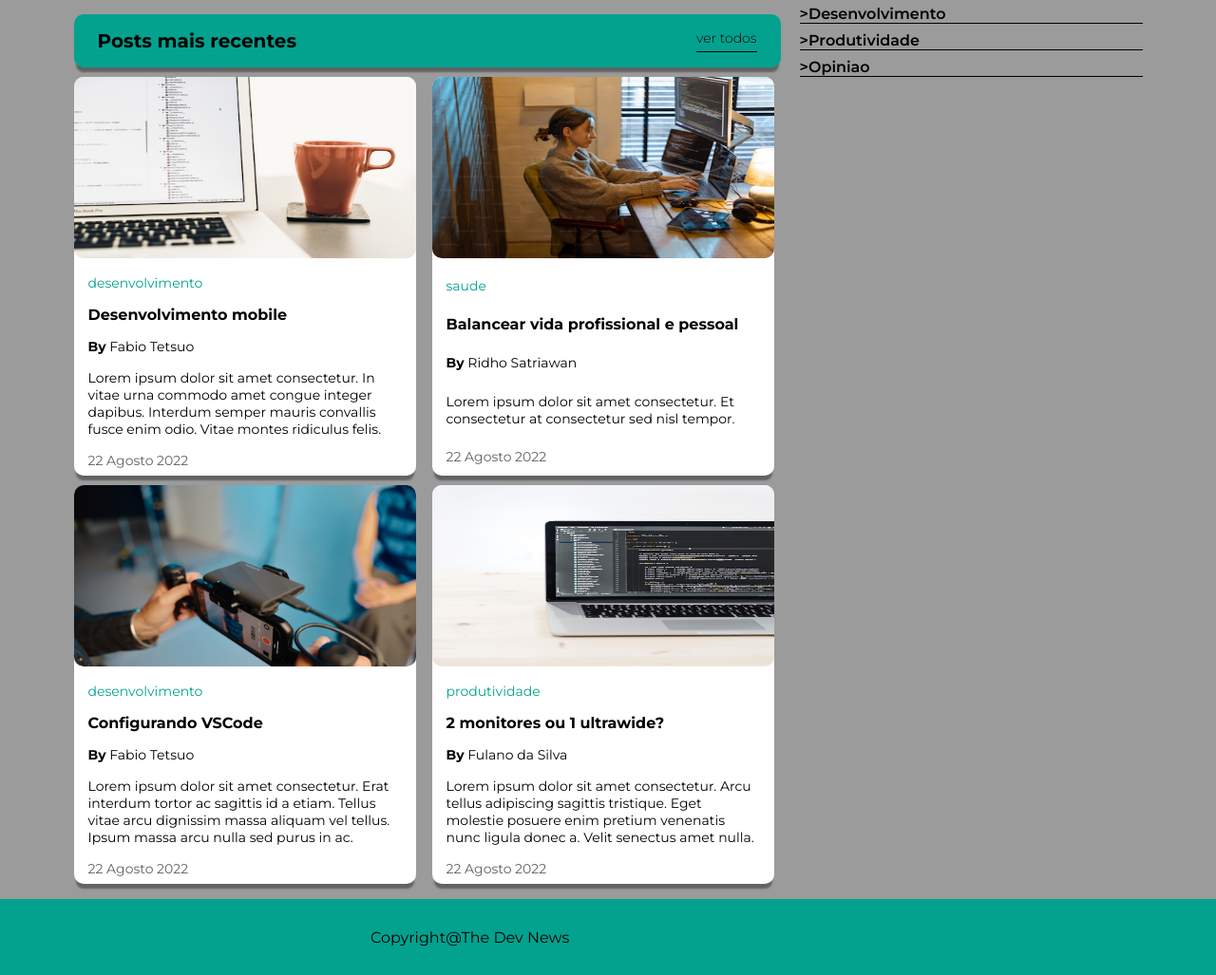
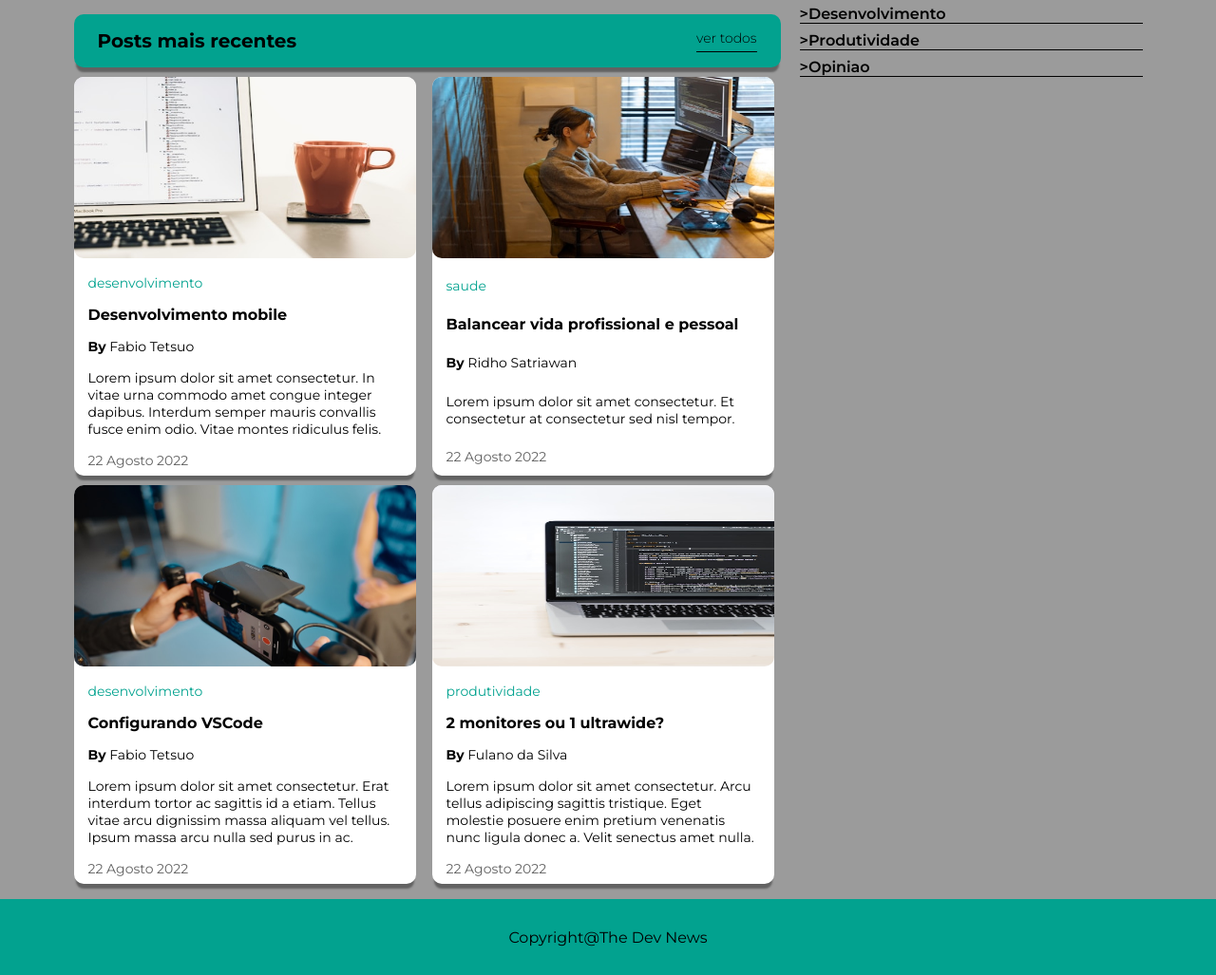
Before and after one commit to nakabavictor/BlogResponsivo, a plain HTML site: page index.html in a window 1280 px wide. Shown: the part 567-1594 px from the top of the page at 95% size. Drawn offline with Linux system fonts and the light colour scheme.

Commit message:
fix footer

```diff
--- a/style/style.css
+++ b/style/style.css
@@ -204,10 +204,6 @@ footer {
   align-items: center;
 }
 
-footer p {
-  width: 500px;
-}
-
 @media (min-width: 517px) and (max-width: 745px) {
   .principal {
     width: 520px;
```
